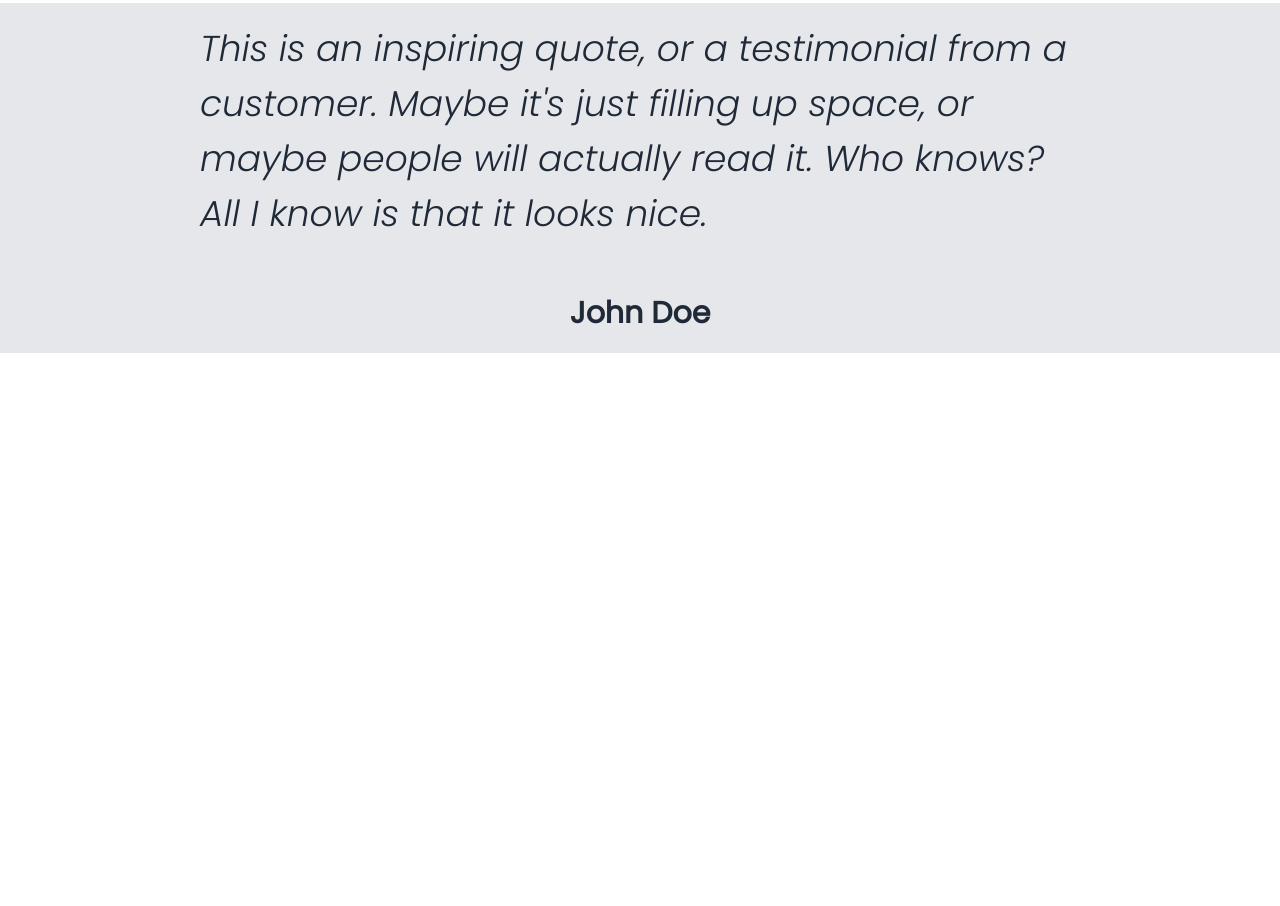
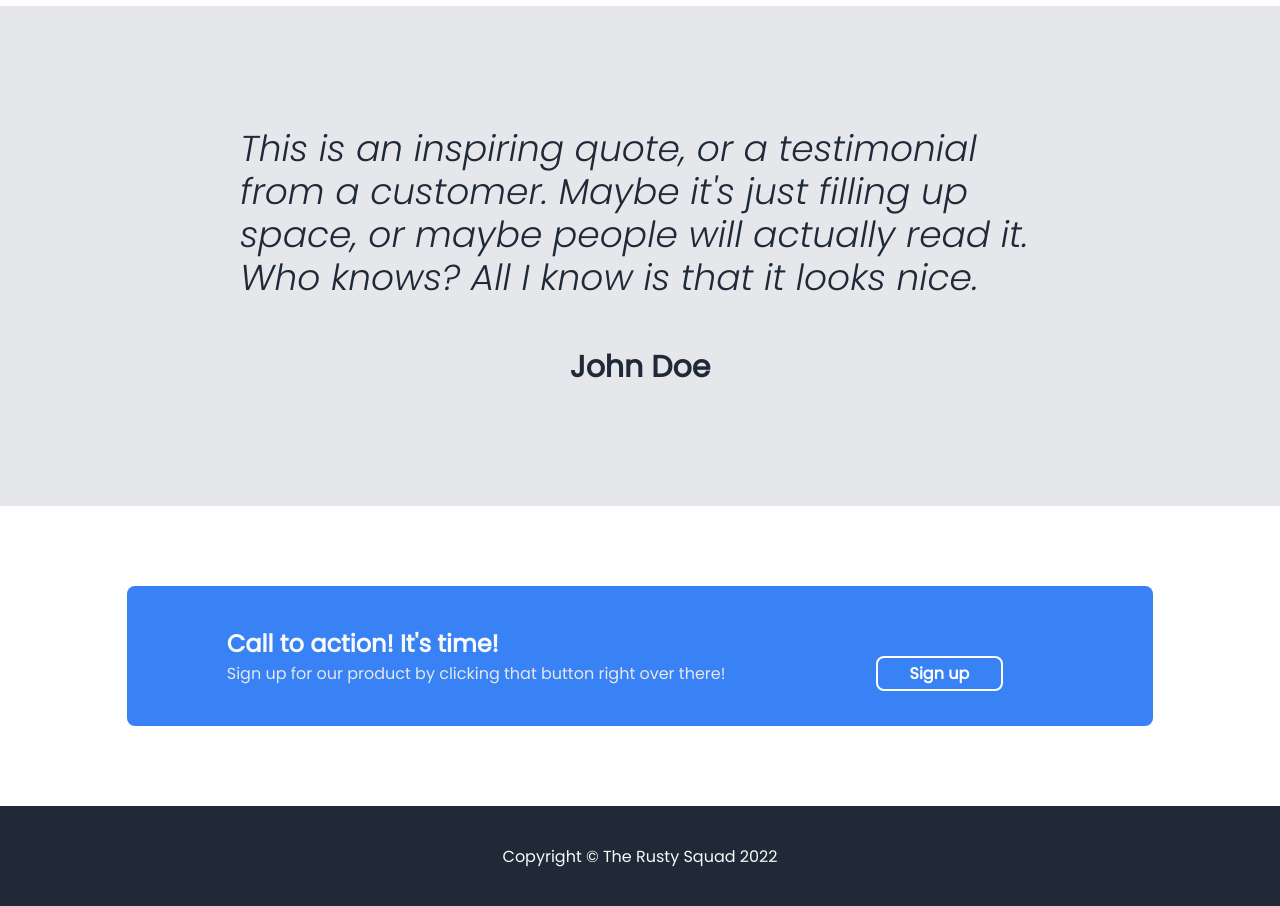
Before and after one commit to rustybladez/landing-page, a plain HTML site: page index.html in a window 1280 px wide. Shown: the part 960-1866 px from the top of the page. Before the commit the page ends 1496 px from the top, so only its background shows below. Drawn offline with Linux system fonts and the light colour scheme.

Commit message:
Added the fourth section(CTA) and the footer

```diff
--- a/index.html
+++ b/index.html
@@ -46,7 +46,17 @@
     </div>
     <div class="section3">
       <div class="testimonial">This is an inspiring quote, or a testimonial from a customer. Maybe it's just filling up space, or maybe people will actually read it. Who knows? All I know is that it looks nice. <p class="client-name">John Doe</p> </div>
-
     </div>
+    <div class="section4">
+      <div class="cta-items">
+       <div class="cta-text">
+        <div class="cta">Call to action! It's time!</div>
+        <p class="cta-subtext">Sign up for our product by clicking that button right over there!<span><a class="cta-signup" href="#">Sign up</a></span></p>
+       </div>
+      </div>
+    </div>
+    <footer>
+      <div class="footer">Copyright &copy The Rusty Squad 2022</div>
+    </footer>
 </body>
 </html>
--- a/style.css
+++ b/style.css
@@ -3,8 +3,9 @@
 *{
     margin: 0;
     padding: 0;
+    font-family: 'Poppins', sans-serif;
 }
-
+/* Top section begins */
 .top{
     background-color: #1F2937;
     height: 500px;
@@ -14,23 +15,21 @@
     font-size: 48px;
     font-weight: 900;
     color: #F9FAF8;
-    font-family: 'Poppins', sans-serif;
     line-height: 1.2;
 }
 
 .tagline {
     font-size: 18px;
     color: #E5E7EB;
-    font-family: 'Poppins', sans-serif;
     margin-bottom: 16px;
 }
 
 .logo {
     font-size: 24px;
     color: #F9FAF8;
-    font-family: 'Poppins', sans-serif;
     margin-left: 200px;
     margin-top: 16px;
+    font-weight: bold;
 }
 
 ul {
@@ -48,7 +47,7 @@ ul {
     background-color: #3882F6;
     padding: 8px 32px;
     border-radius: 8px;
-    font-family: 'Poppins', sans-serif;
+    font-weight: bold;
 
 }
 
@@ -59,7 +58,6 @@ img{
 li{
     font-size: 18px;
     color: #E5E7EB;
-    font-family: 'Poppins', sans-serif;
     margin-top: 16px;
 
 }
@@ -75,12 +73,11 @@ li{
     margin-left: 200px;
     margin-top: 100px;
 }
-
+/* Section 2 begins */
 .info{
     font-size: 36px;
     font-weight: 900;
     color: #1F2937;
-    font-family: 'Poppins', sans-serif;
     text-align: center;
     margin: 50px 0;
 }
@@ -104,7 +101,6 @@ li{
 
 .subtext{
     font-size: 18px;
-    font-family: 'Poppins', sans-serif;
     text-align: center;
 }
 
@@ -112,22 +108,24 @@ li{
     width: 240px;
     height: 150px;
 }
+/* Section 3 begins */
 
 .section3{
     background-color: #E5E7EB;
-    height: 350px;
+    height: 300px;
     margin-top: 100px;
     display: flex;
     align-items: center;
     justify-content: center;
+    padding: 100px;
 }
 
 .testimonial{
     font-size: 36px;
     font-style: italic;
     color: #1F2937;
-    font-family: 'Poppins', sans-serif;
-    padding: 200px;
+    line-height: 1.2;
+    max-width: 800px;
 
 }
 
@@ -138,3 +136,56 @@ li{
     margin-top: 50px;
     font-style: normal;
 }
+
+/* Section 4 begins */
+
+.section4{
+    height: 300px;
+    display: flex;
+    justify-content: center;
+}
+
+.cta-items {
+    display: flex;
+    justify-content: space-around;
+    align-items: center;
+
+}
+
+.cta-text {
+    background-color: #3882F6;
+    color: #F9FAF8;
+    padding: 40px 100px;
+    padding-right: 150px;
+    border-radius: 8px;
+
+}
+
+a.cta-signup{
+    text-decoration: none;
+    color: white;
+    background-color: #3882F6;
+    padding: 4px 32px;
+    border: 2px white solid;
+    border-radius: 8px;
+    font-weight: bold;
+    margin-left: 150px;
+}
+
+.cta{
+    font-size: 24px;
+    font-weight: bold;
+}
+
+.cta-subtext{
+    color: #E5E7EB;
+}
+
+.footer{
+    height: 100px;
+    background-color: #1F2937;
+    display: flex;
+    justify-content: center;
+    align-items: center;
+    color: #F9FAF8;
+}
```
